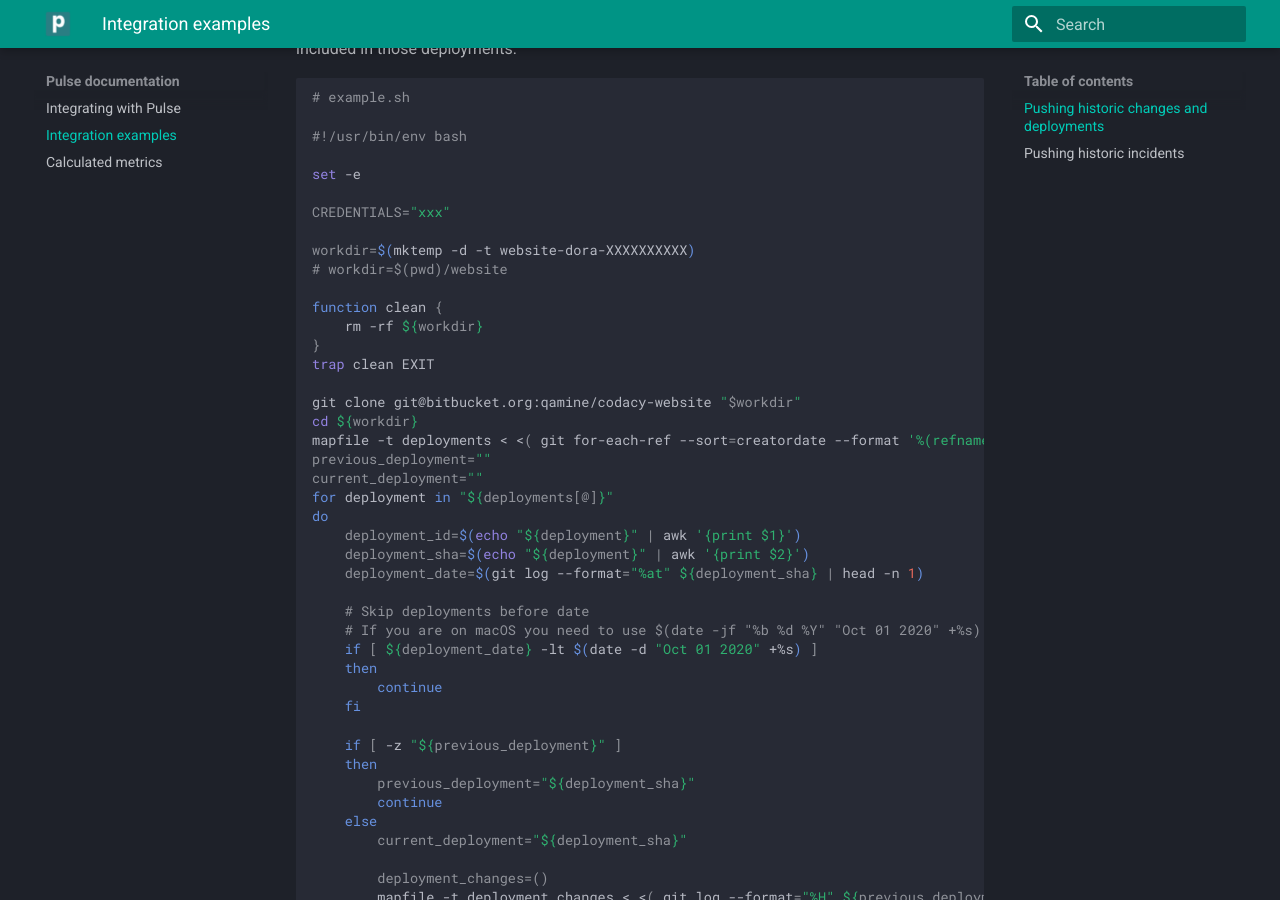
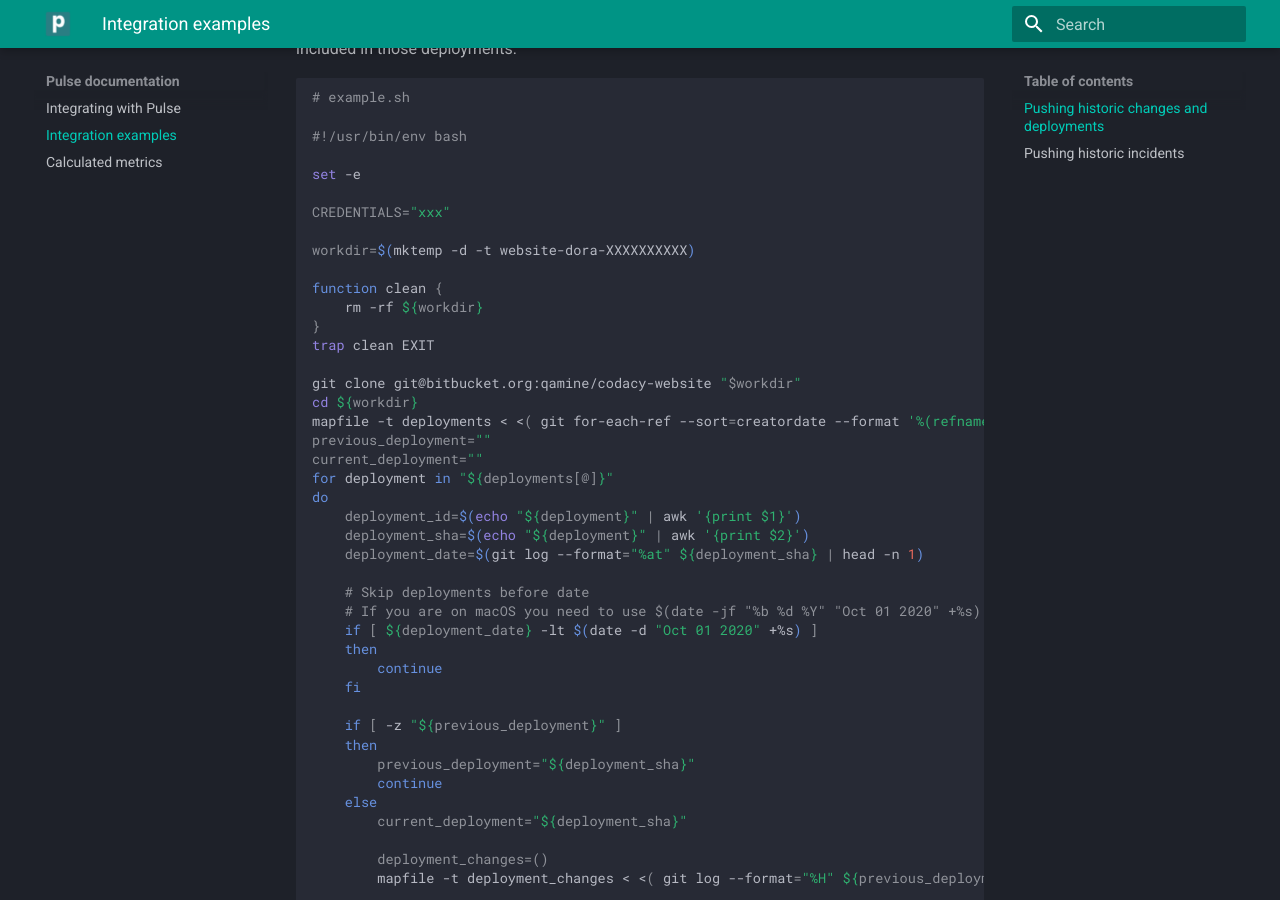
Before and after one commit to codacy/pulse-user-docs, an MkDocs documentation site: the page built from docs/examples.md, in a window 1280 px wide and 900 px high, scrolled down 471 px. Built offline with MkDocs 1.6.1 and Material for MkDocs 9.7.7, drawn with Linux system fonts in a browser that asks for light colours.

Commit message:
clean: Remove commented line from script
Co-authored-by: Rodrigo Fernandes <rtfrodrigo@gmail.com>

```diff
--- a/docs/examples.md
+++ b/docs/examples.md
@@ -20,7 +20,6 @@ set -e
 CREDENTIALS="xxx"
 
 workdir=$(mktemp -d -t website-dora-XXXXXXXXXX)
-# workdir=$(pwd)/website
 
 function clean {
     rm -rf ${workdir}
```
